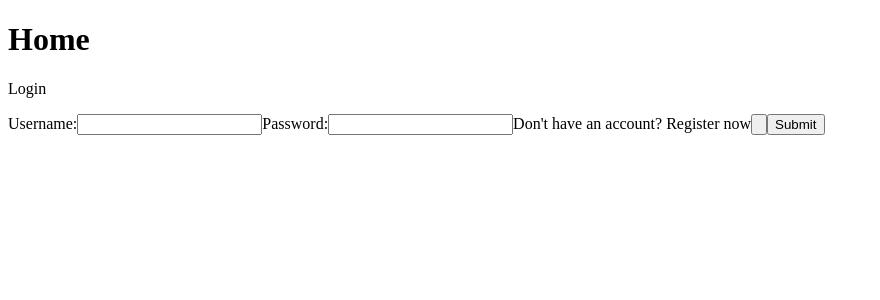
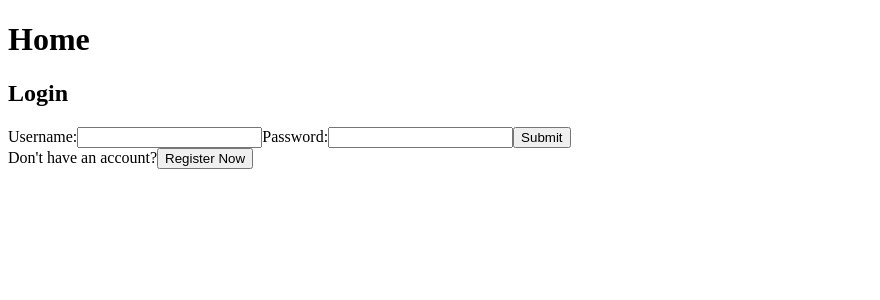
Before and after one commit to AndrewJDGalga/todothing, a Vue app in the folder todoFrontend/: page / in a window 1280 px wide. Shown: the top 300 px of the page, without its empty margins (0-880 px from the left). Built offline with nearby package versions, Linux system fonts and the light colour scheme.

Commit message:
may as well try to have a separate register now button? Might be too much compartmentalization, oh well.

```diff
--- a/todoFrontend/src/components/Login.vue
+++ b/todoFrontend/src/components/Login.vue
@@ -1,14 +1,18 @@
+<script setup lang="ts">
+import RegisterNow from './RegisterNow.vue';
+
+</script>
+
 <template>
+    <h2>Login</h2>
     <form>
-        <p>Login</p>
         <label for="username">Username:</label>
         <input id="username" type="text" required></input>
         <label for="password">Password:</label>
         <input id="password" type="password" required></input>
-        <label for="register">Don't have an account? Register now</label>
-        <input id="register" type="button"></input>
         <button>Submit</button>
     </form>
+    <RegisterNow></RegisterNow>
 </template>
 
 <style scoped>
--- /dev/null
+++ b/todoFrontend/src/components/RegisterNow.vue
@@ -0,0 +1,4 @@
+<template>
+    <label for="register">Don't have an account?</label>
+    <input id="register" type="button" value="Register Now"></input>
+</template>
```
